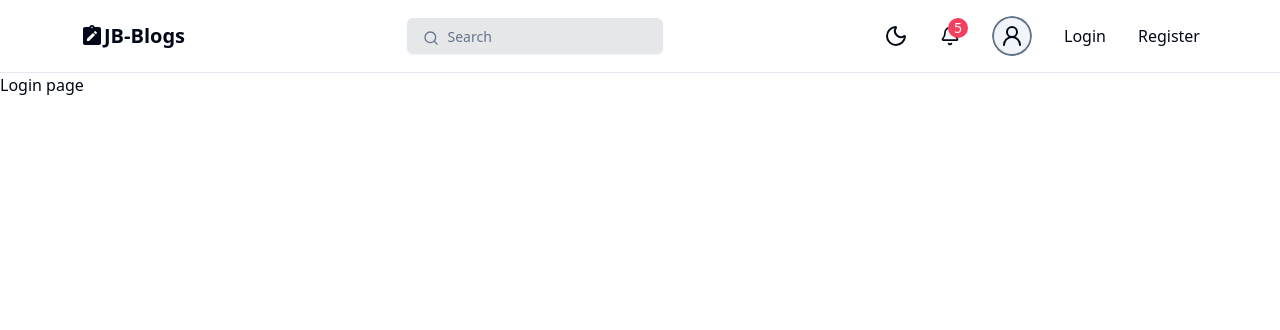
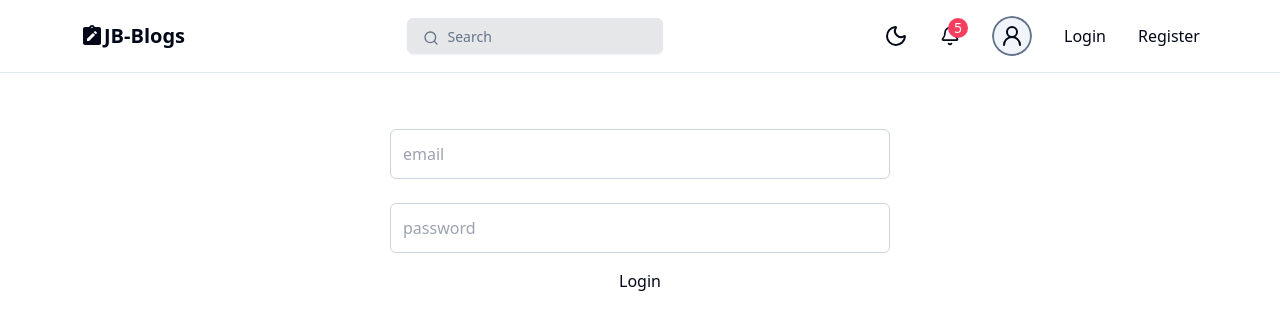
Before and after one commit to JUDHI3134/blog-app-nextjs-new, a Next.js app: page /login in a window 1280 px wide. Shown: the top 330 px of the page. Built offline with nearby package versions, Linux system fonts and the light colour scheme.

Commit message:
basic login form component progress

```diff
--- a/app/(auth)/login/page.tsx
+++ b/app/(auth)/login/page.tsx
@@ -1,10 +1,12 @@
+import LoginForm from '@/components/auth/LoginForm'
+import Container from '@/components/layout/Container'
 import React from 'react'
 
 const Login = () => {
   return (
-    <div>
-      Login page
-    </div>
+    <Container>
+      <LoginForm />
+    </Container>
   )
 }
 
--- /dev/null
+++ b/components/auth/LoginForm.tsx
@@ -0,0 +1,27 @@
+'use client'
+
+import { SubmitHandler, useForm } from "react-hook-form"
+import { zodResolver } from "@hookform/resolvers/zod";
+import { LoginSchema, LoginSchemaType } from "@/schemas/LoginSchema";
+import FormField from "../common/FormField";
+import { da } from "zod/locales";
+
+const LoginForm = () => {
+
+    const { register, handleSubmit, formState: { errors } } = useForm<LoginSchemaType>({ resolver: zodResolver(LoginSchema) });
+
+    const onSubmit: SubmitHandler<LoginSchemaType> = (data) => {
+        console.log("data : ", data)
+    }
+
+
+  return (
+    <form onSubmit={handleSubmit(onSubmit)} className="flex flex-col max-w-[500px] gap-2 m-auto mt-8">
+          <FormField id="email" register={register} errors={errors} placeholder="email" />
+          <FormField id="password" register={register} errors={errors} placeholder="password" type="password" />
+          <button type="submit">Login</button>
+    </form>
+  )
+}
+
+export default LoginForm
--- a/package.json
+++ b/package.json
@@ -9,6 +9,7 @@
     "lint": "next lint"
   },
   "dependencies": {
+    "@hookform/resolvers": "^5.2.2",
     "@radix-ui/react-avatar": "^1.1.11",
     "@radix-ui/react-dropdown-menu": "^2.1.16",
     "class-variance-authority": "^0.7.1",
@@ -21,7 +22,8 @@
     "react-hook-form": "^7.66.1",
     "react-icons": "^5.5.0",
     "tailwind-merge": "^2.6.0",
-    "tailwindcss-animate": "^1.0.7"
+    "tailwindcss-animate": "^1.0.7",
+    "zod": "^4.1.12"
   },
   "devDependencies": {
     "@eslint/eslintrc": "^3",
--- /dev/null
+++ b/schemas/LoginSchema.ts
@@ -0,0 +1,8 @@
+import { z } from "zod"
+
+export const LoginSchema = z.object({
+    email: z.string().email(),
+    password: z.string().min(6, {message: "Password must be 6 or more characters long!"})
+})
+
+export type LoginSchemaType = z.infer<typeof LoginSchema>
```
Also changed, not shown: 1 other file (tests, documents, lock files or other folders).
